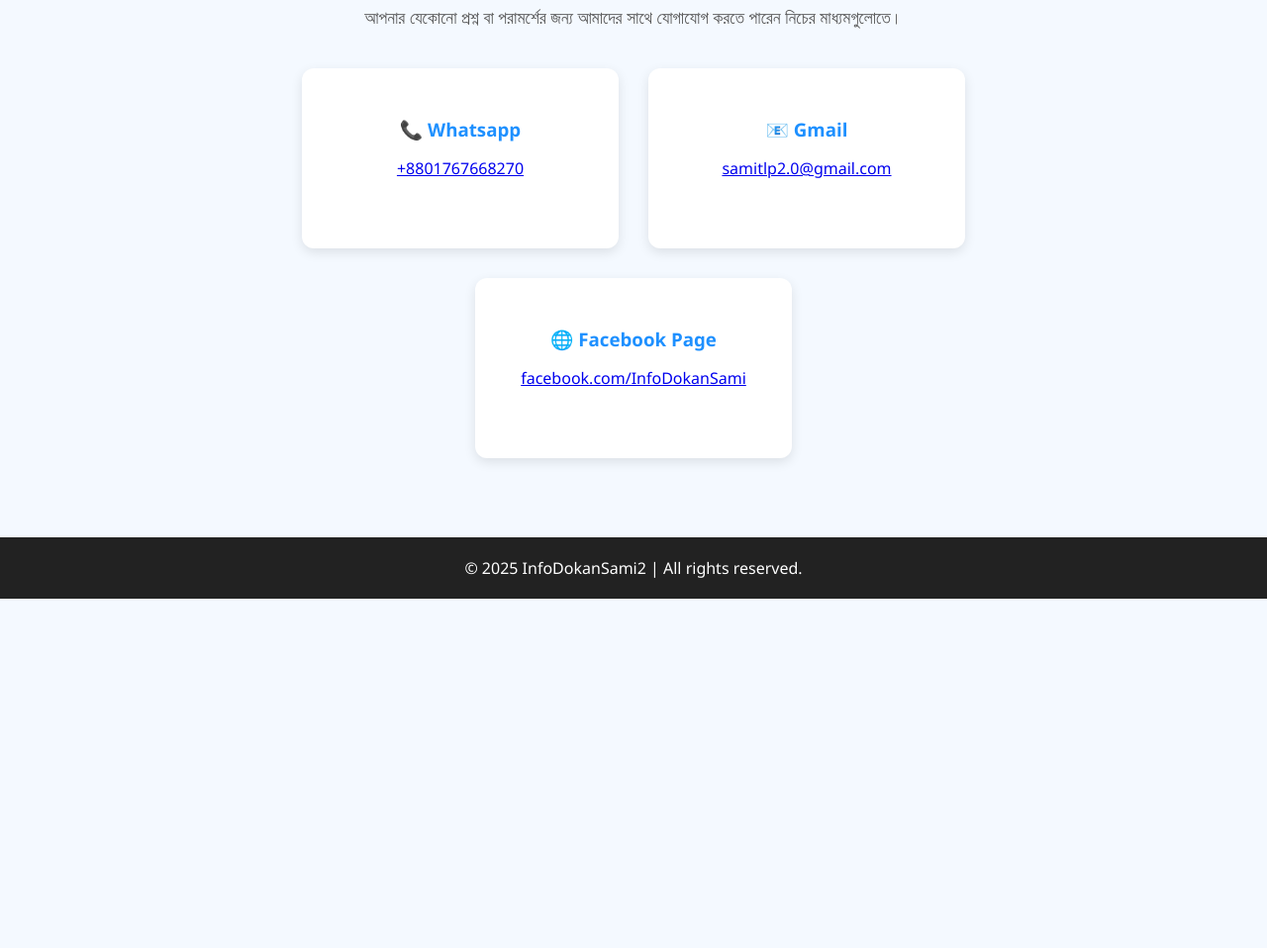
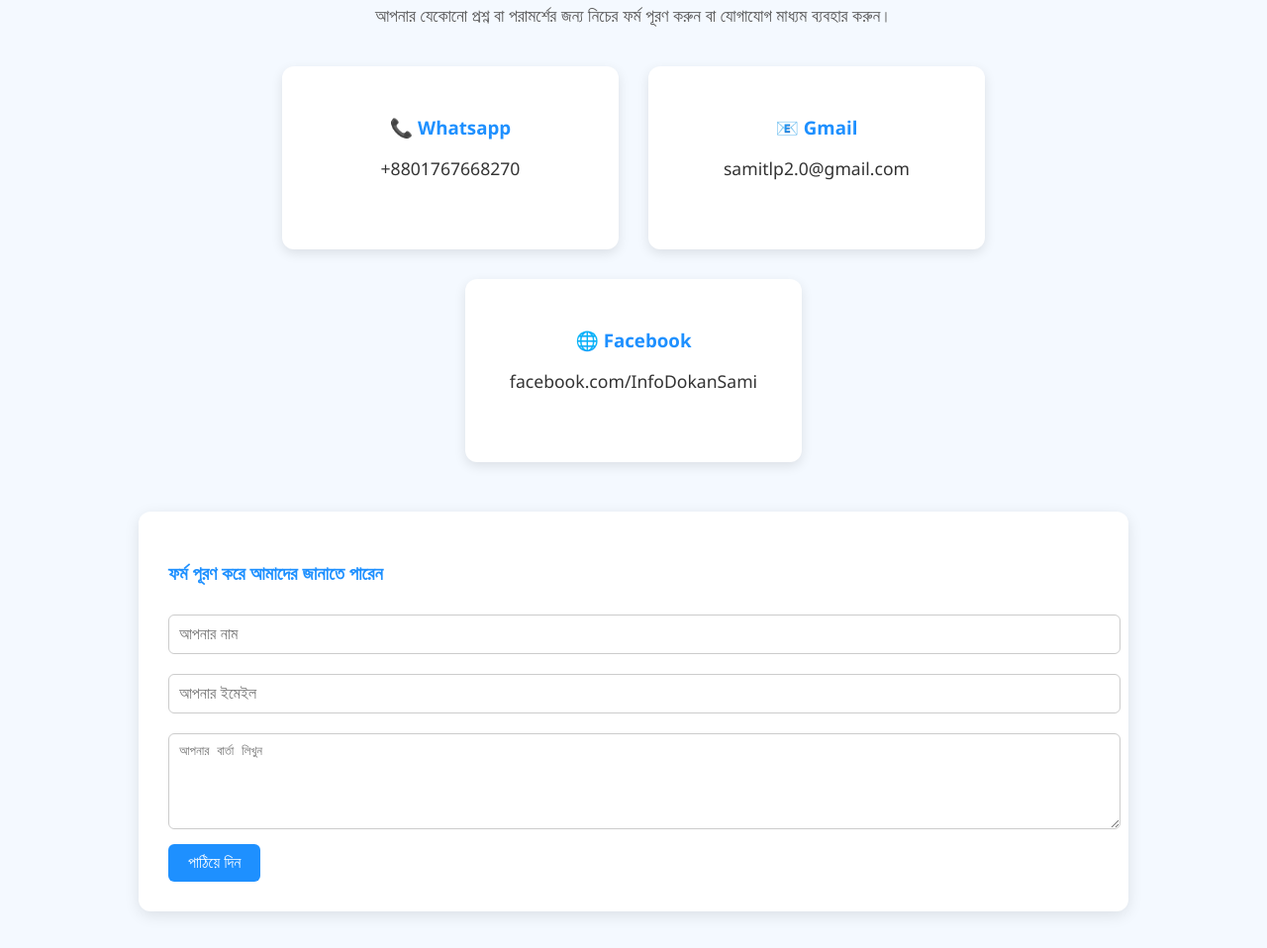
Before and after one commit to samitlp2003/InfoDokanSami, a plain HTML site: page contact.html in a window 1280 px wide. Shown: the part 256-1214 px from the top of the page at 99% size. Before the commit the page ends 861 px from the top, so only its background shows below. Drawn offline with Linux system fonts and the light colour scheme.

Commit message:
Redesigned Contact page with attractive layout

```diff
--- a/contact.html
+++ b/contact.html
@@ -45,7 +45,7 @@
     }
 
     .contact-section {
-      max-width: 900px;
+      max-width: 1000px;
       margin: 60px auto;
       padding: 20px;
       text-align: center;
@@ -54,7 +54,7 @@
     .contact-section h2 {
       font-size: 2.5em;
       color: #1e90ff;
-      margin-bottom: 20px;
+      margin-bottom: 10px;
     }
 
     .contact-section p {
@@ -74,7 +74,7 @@
       background: white;
       border-radius: 12px;
       padding: 30px;
-      width: 260px;
+      width: 280px;
       box-shadow: 0 4px 12px rgba(0,0,0,0.1);
       transition: transform 0.3s ease;
     }
@@ -89,9 +89,53 @@
       color: #1e90ff;
     }
 
-    .card p {
+    .card p a {
+      text-decoration: none;
+      color: #333;
+    }
+
+    .contact-form {
+      margin-top: 50px;
+      text-align: left;
+      background: white;
+      padding: 30px;
+      border-radius: 12px;
+      box-shadow: 0 4px 15px rgba(0,0,0,0.1);
+    }
+
+    .contact-form h3 {
+      color: #1e90ff;
+      margin-bottom: 20px;
+    }
+
+    .contact-form input,
+    .contact-form textarea {
+      width: 100%;
+      padding: 10px;
+      margin: 10px 0;
+      border-radius: 6px;
+      border: 1px solid #ccc;
       font-size: 1em;
-      word-wrap: break-word;
+    }
+
+    .contact-form button {
+      background: #1e90ff;
+      color: white;
+      padding: 10px 20px;
+      border: none;
+      border-radius: 6px;
+      cursor: pointer;
+      font-size: 1em;
+    }
+
+    .contact-form button:hover {
+      background: #00bfff;
+    }
+
+    .map {
+      margin-top: 40px;
+      border-radius: 12px;
+      overflow: hidden;
     }
 
     footer {
@@ -125,7 +169,8 @@
 
   <section class="contact-section">
     <h2>যোগাযোগ করুন</h2>
-    <p>আপনার যেকোনো প্রশ্ন বা পরামর্শের জন্য আমাদের সাথে যোগাযোগ করতে পারেন নিচের মাধ্যমগুলোতে।</p>
+    <p>আপনার যেকোনো প্রশ্ন বা পরামর্শের জন্য নিচের ফর্ম পূরণ করুন বা যোগাযোগ মাধ্যম ব্যবহার করুন।</p>
+
     <div class="contact-cards">
       <div class="card">
         <h3>📞 Whatsapp</h3>
@@ -136,10 +181,25 @@
         <p><a href="mailto:samitlp2.0@gmail.com">samitlp2.0@gmail.com</a></p>
       </div>
       <div class="card">
-        <h3>🌐 Facebook Page</h3>
+        <h3>🌐 Facebook</h3>
         <p><a href="https://facebook.com/" target="_blank">facebook.com/InfoDokanSami</a></p>
       </div>
     </div>
+
+    <div class="contact-form">
+      <h3>ফর্ম পূরণ করে আমাদের জানাতে পারেন</h3>
+      <form action="#" method="POST">
+        <input type="text" placeholder="আপনার নাম" required>
+        <input type="email" placeholder="আপনার ইমেইল" required>
+        <textarea rows="5" placeholder="আপনার বার্তা লিখুন" required></textarea>
+        <button type="submit">পাঠিয়ে দিন</button>
+      </form>
+    </div>
+
+    <div class="map">
+      <iframe src="https://www.google.com/maps/embed?pb=!1m18!1m12!1m3!1d3650.942935802844!2d90.38542831543125!3d23.78945149302056!2m3!1f0!2f0!3f0!3m2!1i1024!2i768!4f13.1!3m3!1m2!1s0x3755c7c80f1a1915%3A0x8c7f2c6ad03e4b1f!2sDhaka!5e0!3m2!1sen!2sbd!4v1635752900000!5m2!1sen!2sbd" width="100%" height="300" style="border:0;" allowfullscreen="" loading="lazy"></iframe>
+    </div>
+
   </section>
 
   <footer>
```
